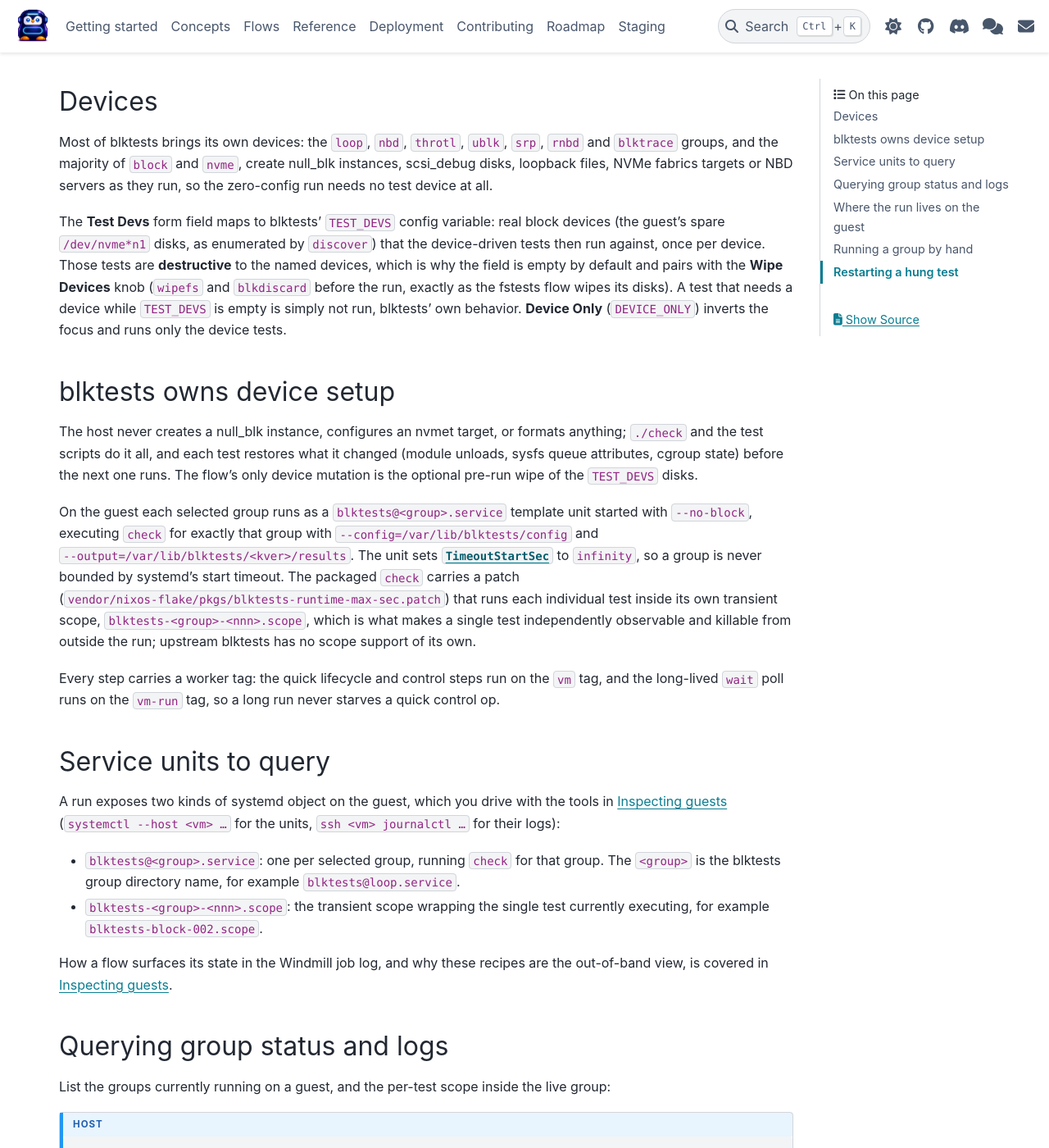
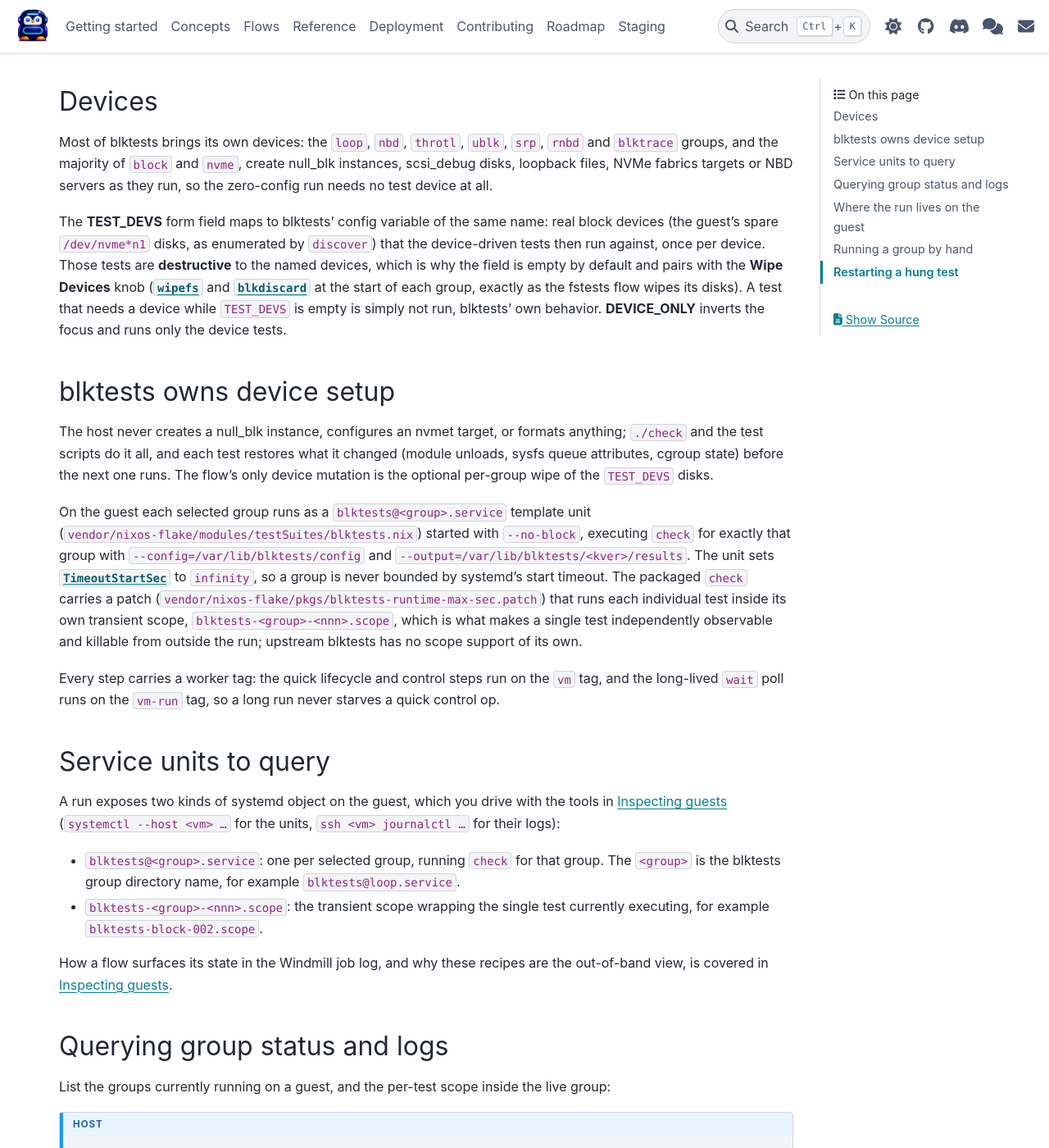
Before and after one commit to dagomez137/kdevops-ng, a Sphinx documentation site: the page built from docs/flows/blktests.rst, in a window 1280 px wide and 1400 px high, scrolled down 543 px. Shown: the whole window at 82% size. Built offline with Sphinx 7.4.7 and the PyData theme 0.15.4, drawn with Linux system fonts in a browser that asks for light colours; some of the changed text lies outside the part shown.

Commit message:
docs: true up the blktests flow page
The page drifted from the deployed flow in the details a reader acts
on. The wipe runs at the start of each group inside the loop, not once
before the run, so the two pre-run claims now say per group. The bold
form labels follow the real schema titles (TEST_DEVS, DEVICE_ONLY, and
the Edit config override). The scope-listing comment no longer implies
a blktests-<test>.scope unit name that never exists, the companion
list gains the .kmemleak report the collector knows, and the unit
journal recipe stops claiming to be the same stream as the job log,
which merges the kernel log into it.

The first mentions of wipefs, blkdiscard and EnvironmentFile now link
through cmd_links per the first-mention rule, and the first mention of
the blktests@ template unit links its module source with the src role,
per the requirements page.

Generated-by: Claude AI
Signed-off-by: Daniel Gomez <da.gomez@kernel.org>

```diff
--- a/docs/conf.py
+++ b/docs/conf.py
@@ -111,6 +111,9 @@ cmd_links = {
     "git fetch": f"{_MAN7}/git-fetch.1.html",
     "qemu-img": "https://www.qemu.org/docs/master/tools/qemu-img.html",
     "virtiofsd": "https://gitlab.com/virtio-fs/virtiofsd",
+    "wipefs": f"{_MAN8}/wipefs.8.html",
+    "blkdiscard": f"{_MAN8}/blkdiscard.8.html",
+    "EnvironmentFile": f"{_SYSTEMD}/systemd.exec.html#EnvironmentFile=",
 }
 
 
--- a/docs/flows/blktests.rst
+++ b/docs/flows/blktests.rst
@@ -18,8 +18,8 @@ The flow is thin and mirrors blktests/systemd vocabulary one-to-one:
 2. :src:`render_config <f/blktests/render_config>`: write the suite's one
    ``config`` file (blktests' own sourced configuration, every form knob a
    config variable under its upstream name) and, per selected group, its own
-   ``EnvironmentFile`` onto the host side of the share. The group names drive
-   the loop.
+   :cmd:`EnvironmentFile` onto the host side of the share. The group names
+   drive the loop.
 3. for each ``group`` in turn: :src:`wipe <f/blktests/wipe>` →
    :src:`start <f/blktests/start>` → :src:`wait <f/blktests/wait>` →
    :src:`collect <f/blktests/collect>`. ``start`` first removes the group's
@@ -40,15 +40,15 @@ Most of blktests brings its own devices: the ``loop``, ``nbd``, ``throtl``,
 files, NVMe fabrics targets or NBD servers as they run, so the zero-config
 run needs no test device at all.
 
-The **Test Devs** form field maps to blktests' ``TEST_DEVS`` config variable:
-real block devices (the guest's spare ``/dev/nvme*n1`` disks, as enumerated by
-``discover``) that the device-driven tests then run against, once per device.
-Those tests are **destructive** to the named devices, which is why the field
-is empty by default and pairs with the **Wipe Devices** knob (``wipefs`` and
-``blkdiscard`` before the run, exactly as the fstests flow wipes its disks).
-A test that needs a device while ``TEST_DEVS`` is empty is simply not run,
-blktests' own behavior. **Device Only** (``DEVICE_ONLY``) inverts the focus
-and runs only the device tests.
+The **TEST_DEVS** form field maps to blktests' config variable of the same
+name: real block devices (the guest's spare ``/dev/nvme*n1`` disks, as
+enumerated by ``discover``) that the device-driven tests then run against,
+once per device. Those tests are **destructive** to the named devices, which
+is why the field is empty by default and pairs with the **Wipe Devices** knob
+(:cmd:`wipefs` and :cmd:`blkdiscard` at the start of each group, exactly as
+the fstests flow wipes its disks). A test that needs a device while
+``TEST_DEVS`` is empty is simply not run, blktests' own behavior.
+**DEVICE_ONLY** inverts the focus and runs only the device tests.
 
 blktests owns device setup
 ==========================
@@ -57,10 +57,11 @@ The host never creates a null_blk instance, configures an nvmet target, or
 formats anything; ``./check`` and the test scripts do it all, and each test
 restores what it changed (module unloads, sysfs queue attributes, cgroup
 state) before the next one runs. The flow's only device mutation is the
-optional pre-run wipe of the ``TEST_DEVS`` disks.
+optional per-group wipe of the ``TEST_DEVS`` disks.
 
 On the guest each selected group runs as a ``blktests@<group>.service``
-template unit started with ``--no-block``, executing ``check`` for exactly
+template unit (:src:`vendor/nixos-flake/modules/testSuites/blktests.nix`)
+started with ``--no-block``, executing ``check`` for exactly
 that group with ``--config=/var/lib/blktests/config`` and
 ``--output=/var/lib/blktests/<kver>/results``. The unit sets
 :cmd:`TimeoutStartSec` to ``infinity``, so a group is never bounded by
@@ -102,7 +103,7 @@ the live group:
    :class: cmd-host
 
    $ systemctl --host <vm> list-units 'blktests@*'
-   $ systemctl --host <vm> list-units --type=scope    # blktests-<test>.scope
+   $ systemctl --host <vm> list-units --type=scope    # the per-test scopes
 
 The three properties the ``wait`` step polls to decide a group is done are
 ``Result``, ``ExecMainStatus`` and ``ActiveState``; read them the same way:
@@ -114,8 +115,8 @@ The three properties the ``wait`` step polls to decide a group is done are
        --property=Result --property=ExecMainStatus --property=ActiveState
 
 ``ActiveState=activating`` means the group is still running, ``inactive`` or
-``failed`` is terminal. Follow the live journal of a group, the same stream
-the job log shows:
+``failed`` is terminal. Follow the live unit journal of a group (the job log
+streams the same entries, merged with the kernel log):
 
 .. code-block:: console
    :class: cmd-host
@@ -148,7 +149,7 @@ the same name) are:
   ``NVMET_TRTYPES``, and the rest), so the file reads exactly like the
   ``config`` documented by blktests itself, plus the watchdog pair
   ``TEST_TIMEOUT``/``TEST_TIMEOUTS`` the carried patch reads. The gated
-  **Edit Config** override replaces the rendered file wholesale.
+  **Edit config** override replaces the rendered file wholesale.
 - ``<group>.env``: the unit's per-instance ``EnvironmentFile`` (read as
   ``%i.env``), also written by ``render_config``. It holds only
   ``BLKTESTS_ARGS``, the positional argument list ``check`` receives: the
```
Also changed, not shown: other parts of docs/flows/blktests.rst (+3 -2 lines).
